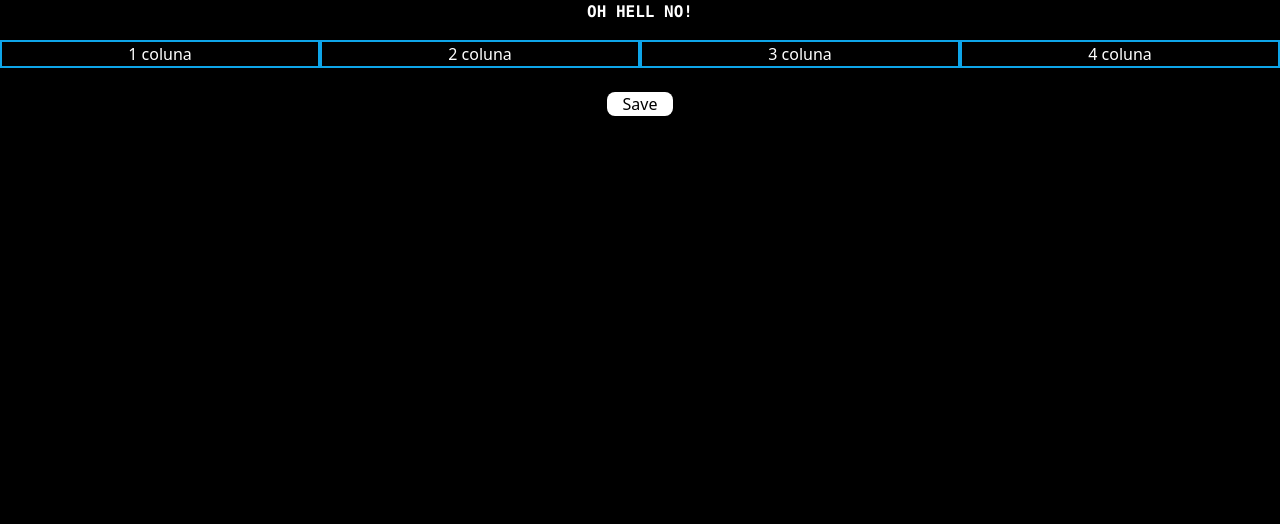
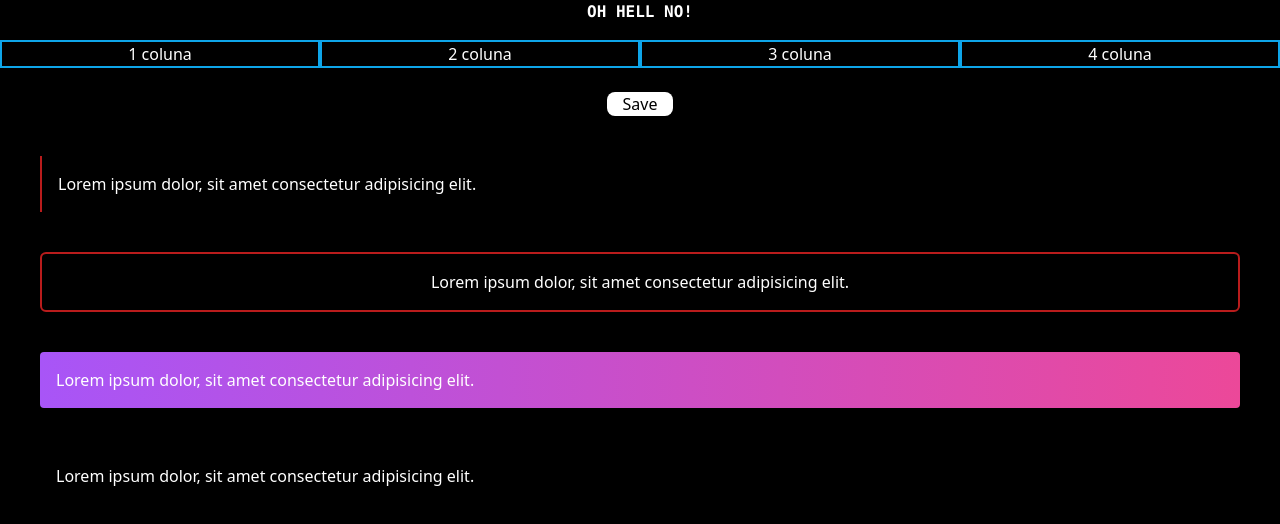
Before and after one commit to JP-dev99/next-step-tailwind, a website: page index.html in a window 1280 px wide. Drawn offline with Linux system fonts and the light colour scheme.

Commit message:
gradient

```diff
--- a/index.html
+++ b/index.html
@@ -9,8 +9,10 @@
 </head>
 <body class="bg-black text-white">
 
+    <!-- Title -->
     <div class="text-white y-4 mb-4 font-mono font-black text-center">OH HELL NO!</div>
 
+    <!-- Coluns -->
     <div class="grid grid-cols-4 pm-4 text-center">
         <div class="border-solid border-2 border-sky-500">1 coluna</div>
         <div class="border-solid border-2 border-sky-500">2 coluna</div>
@@ -18,10 +20,30 @@
         <div class="border-solid border-2 border-sky-500">4 coluna</div>
     </div>
 
+    <!-- Button -->
     <div class="text-center">
         <button class="pr-4 pl-4 mt-6 bg-white text-black rounded-lg border-none border-2 border-red-500 hover:border-double hover:text-red-500">Save</button>
     </div>
 
+    <!-- Border left -->
+    <div class="m-10 p-4 border-l-2 border-red-700">
+        Lorem ipsum dolor, sit amet consectetur adipisicing elit.
+    </div>
+
+    <!-- Border -->
+    <div class="m-10 p-4 border-2 rounded-md border-red-700 text-center">
+        Lorem ipsum dolor, sit amet consectetur adipisicing elit.
+    </div>
+
+     <!-- Gradient -->
+     <div class="m-10 p-4 bg-gradient-to-r border-0 rounded from-purple-500 to-pink-500">
+        Lorem ipsum dolor, sit amet consectetur adipisicing elit.
+    </div>
+
+    <!-- Next -->
+    <div class="m-10 p-4 ">
+     Lorem ipsum dolor, sit amet consectetur adipisicing elit.
+    </div>
 
 </body>
 </html>
```
Also changed, not shown: tailwind.css. Lines whose indentation alone changed are shown as unchanged.
